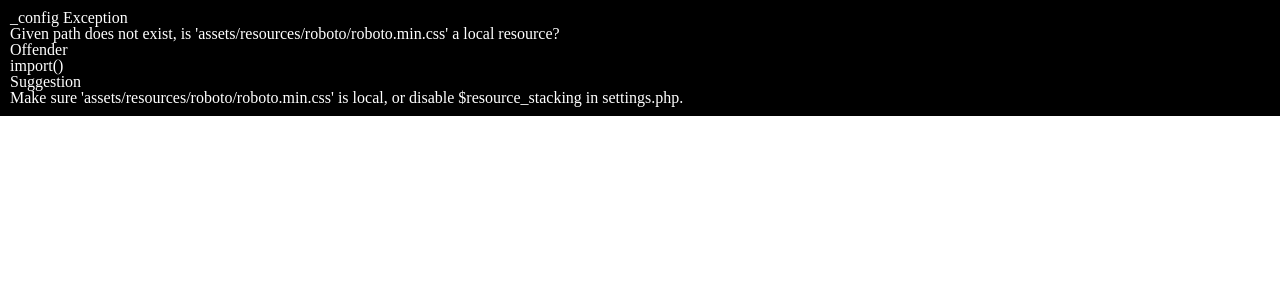
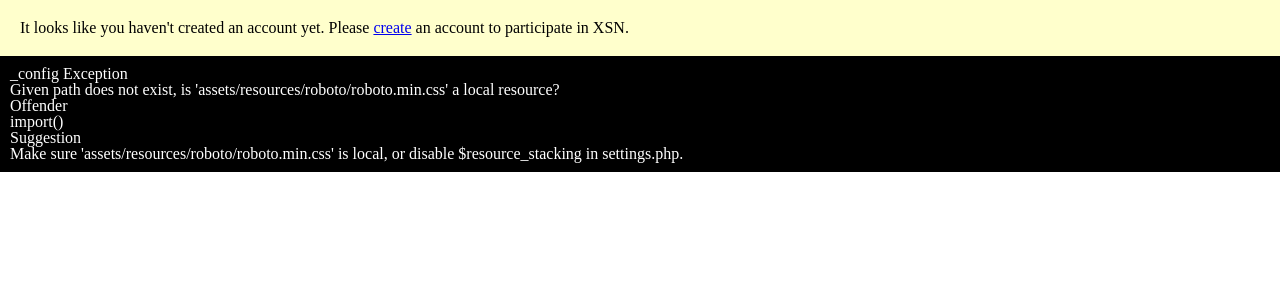
Before and after one commit to begood-musketeers/web-design-final, a PHP site: page / in a window 1280 px wide. Shown: the top 300 px of the page. Run offline with PHP 8.4, Linux system fonts and the light colour scheme.

Commit message:
added service to check if user is logged in, also set roboto to be default font

```diff
--- a/src/_config/services.php
+++ b/src/_config/services.php
@@ -1,3 +1,3 @@
 <?php
 
-// include("_config/services/rate-limit.php");
+include("_config/services/create_account_message.php");
--- /dev/null
+++ b/src/_config/services/create_account_message.php
@@ -0,0 +1,10 @@
+<?php
+// Shows an alert message if the user has not created an account yet
+
+if (!isset($_SESSION["user_id"])) {
+    echo "
+      <div role='alert' style='padding:20px;background:#ffff0033'>
+        It looks like you haven't created an account yet. Please <a href='?p=register'>create</a> an account to participate in XSN.
+      </div>
+    ";
+}
--- a/src/assets/resources/custom/custom.css
+++ b/src/assets/resources/custom/custom.css
@@ -3,6 +3,7 @@
   width: 100%;
   margin: 0;
   padding: 0;
+  font-family: Roboto, sans-serif;
 }
 
 /* NAVBAR */
```
Also changed, not shown: src/_config/services/rate-limit.php (deleted, +0 -25 lines).
